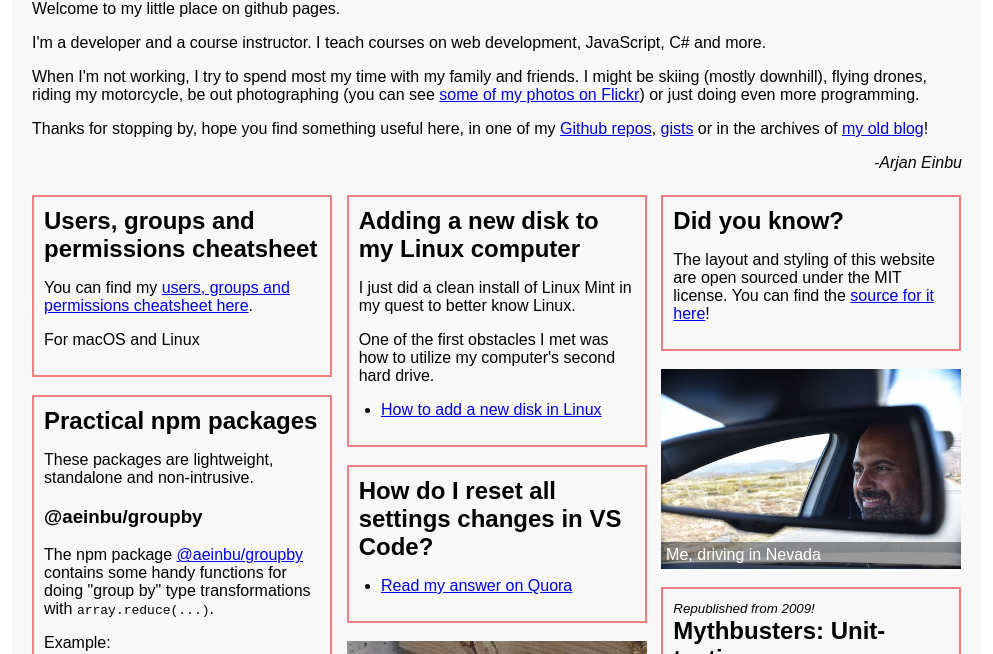
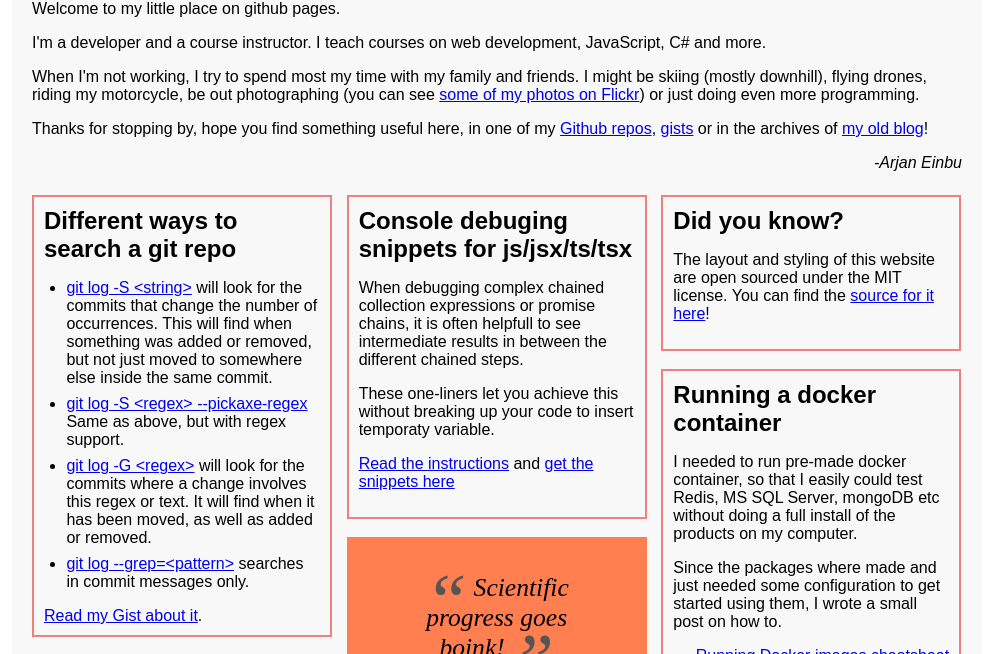
Before and after one commit to aeinbu/aeinbu.github.io, a plain HTML site: page index.html in a window 1280 px wide. Shown: the part 146-800 px from the top of the page, without its empty margins (143-1136 px from the left). Drawn offline with Linux system fonts and the light colour scheme.

Commit message:
Added section about searching git commits

```diff
--- a/index.html
+++ b/index.html
@@ -34,6 +34,27 @@
 		</section>
 
 		<section class="columns">
+
+			<article class="block border">
+				<h2>Different ways to search a git repo</h2>
+				<ul>
+					<li><a href="https://git-scm.com/docs/git-log#Documentation/git-log.txt--Sltstringgt">git log -S
+							&lt;string&gt;</a> will look for the commits that change the number of occurrences. This
+						will find when something was added or removed, but not just moved to somewhere else inside the
+						same commit.</li>
+					<li><a href="https://git-scm.com/docs/git-log#Documentation/git-log.txt---pickaxe-regex">git log -S
+							&lt;regex&gt; --pickaxe-regex</a> Same as above, but with regex support.</li>
+					<li><a href="https://git-scm.com/docs/git-log#Documentation/git-log.txt--Gltregexgt">git log -G
+							&lt;regex&gt;</a> will look for the commits where a change involves this regex or text. It
+						will find when it has been moved, as well as added or removed.</li>
+					<li><a href="https://git-scm.com/docs/git-log#Documentation/git-log.txt---grepltpatterngt">git log
+							--grep=&lt;pattern&gt;</a> searches in commit messages only.</li>
+				</ul>
+				<a href="https://gist.github.com/aeinbu/7242425f954cb21d28074e079fb17559">Read my Gist about it</a>.
+			</article>
+
+
+
 
 			<article class="block border">
 				<h2>Users, groups and permissions cheatsheet</h2>
@@ -91,6 +112,13 @@
 				</p>
 			</article>
 
+			<article class="highlight">
+				<blockquote>
+					Scientific progress goes boink!
+				</blockquote>
+				Calvin & Hobbes
+			</article>
+
 			<article class="block border">
 				<h2>Adding a new disk to my Linux computer</h2>
 				<p>
@@ -131,6 +159,20 @@
 				#javascript
 			</article>
 
+			<!-- <article class="border">
+				<div style="height: 8em; color: #bbb;">
+					This space intentionally left blank ;)
+				</div>
+			</article> -->
+
+			<article class="border">
+				<h2>Did you know?</h2>
+				<p>
+					The layout and styling of this website are open sourced under the MIT license. You can find the <a
+						href="https://github.com/aeinbu/aeinbu.github.io">source for it here</a>!
+				</p>
+			</article>
+
 			<article class="block border">
 				<h2>Running a docker container</h2>
 				<p>
@@ -150,20 +192,6 @@
 				<p>
 					I have used them on my mac, but the procedure should be the same for different Linuxes and Windows
 					versions too.
-				</p>
-			</article>
-
-			<article class="border">
-				<div style="height: 8em; color: #bbb;">
-					This space intentionally left blank ;)
-				</div>
-			</article>
-
-			<article class="border">
-				<h2>Did you know?</h2>
-				<p>
-					The layout and styling of this website are open sourced under the MIT license. You can find the <a
-						href="https://github.com/aeinbu/aeinbu.github.io">source for it here</a>!
 				</p>
 			</article>
 
@@ -190,13 +218,6 @@
 						<a href="./mythbusters-unittesting.html">Read the full article busting the myths!</a>
 					</li>
 				</ul>
-			</article>
-
-			<article class="highlight">
-				<blockquote>
-					Scientific progress goes boink!
-				</blockquote>
-				Calvin & Hobbes
 			</article>
 
 			<article class="block border">
```
